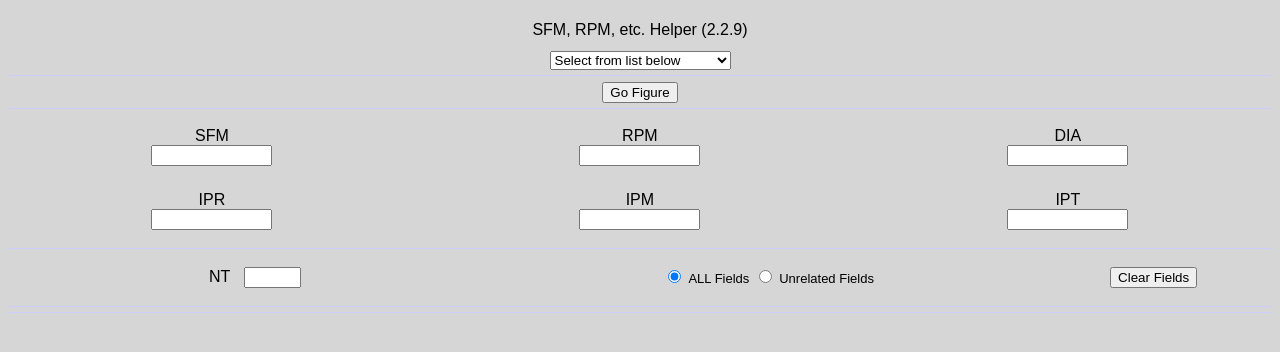
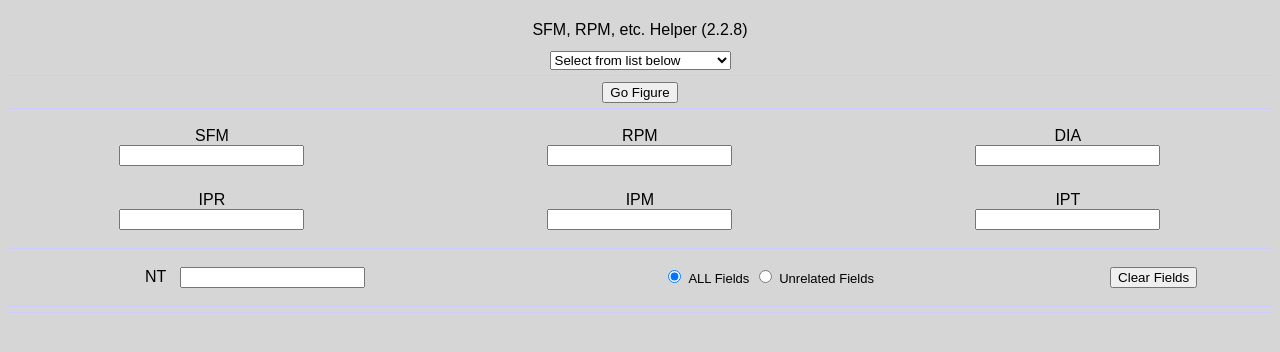
Before and after one commit to GLFilkins/GLFilkins.github.io, a plain HTML site: page index.html in a window 1280 px wide. Drawn offline with Linux system fonts and the light colour scheme.

Commit message:
Update index.html

```diff
--- a/index.html
+++ b/index.html
@@ -3,7 +3,7 @@
   <meta charset="UTF-8">
   <meta name='viewport' content='width=device-width, initial-scale=1.0, user-scalable=0' >
   <meta http-equiv="X-UA-Compatible" content="ie=edge">
-  <title>UberCalc (2.2.9)</title>
+  <title>UberCalc (2.2.8)</title>
   <link rel="stylesheet" href="./styles.css">
   <link rel="manifest" href="./manifest.json">
 
@@ -343,7 +343,7 @@ if (numTeeth==0){
 
 <div id="subcon1" class="section group">
 	<div class="col span_2_of_2" align="center">
-	SFM, RPM, etc. Helper (2.2.9)
+	SFM, RPM, etc. Helper (2.2.8)
 	</div>
 </div>
 
@@ -376,7 +376,7 @@ CheckCells(this.form.CalcSelector.value)">
 	SFM
 	</div>
 	<div>
-	<input name="sfm" type="numeric" step="0.01" id="sfm" size="12" maxlength="9" font-size: 1em;>
+	<input name="sfm" type="number" step="0.01" id="sfm" size="12" maxlength="9" font-size: 1em;>
 	</div>
 	</div>
 
@@ -385,7 +385,7 @@ CheckCells(this.form.CalcSelector.value)">
 	RPM
 	</div>
 	<div>
-	<input name="rpm" type="numeric" step="0.01" id="rpm" size="12" maxlength="9" font-size: inherit;>
+	<input name="rpm" type="number" step="0.01" id="rpm" size="12" maxlength="9" font-size: inherit;>
 	</div>
 	</div>
 
@@ -394,7 +394,7 @@ CheckCells(this.form.CalcSelector.value)">
 	DIA
 	</div>
 	<div>
-	<input name="dia" type="numeric" step="0.01" id="dia" size="12" maxlength="9" font-size: inherit;>
+	<input name="dia" type="number" step="0.01" id="dia" size="12" maxlength="9" font-size: inherit;>
 	</div>
 	</div>
 </div>
@@ -405,7 +405,7 @@ CheckCells(this.form.CalcSelector.value)">
 	IPR
 	</div>
 	<div>
-	<input name="ipr" type="numeric" step="0.01" id="ipr" size="12" maxlength="9" font-size: inherit;>
+	<input name="ipr" type="number" step="0.01" id="ipr" size="12" maxlength="9" font-size: inherit;>
 	</div>
 	</div>
 
@@ -414,7 +414,7 @@ CheckCells(this.form.CalcSelector.value)">
 	IPM
 	</div>
 	<div>
-	<input name="ipm" type="numeric" step="0.01" id="ipm" size="12" maxlength="9" font-size: inherit;>
+	<input name="ipm" type="number" step="0.01" id="ipm" size="12" maxlength="9" font-size: inherit;>
 	</div>
 	</div>
 
@@ -423,7 +423,7 @@ CheckCells(this.form.CalcSelector.value)">
 	IPT
 	</div>
 	<div>
-	<input name="ipt" type="numeric" step="0.01" id="ipt" size="12" maxlength="9" font-size: inherit;>
+	<input name="ipt" type="number" step="0.01" id="ipt" size="12" maxlength="9" font-size: inherit;>
 	</div>
 	</div>
 </div>
@@ -434,7 +434,7 @@ CheckCells(this.form.CalcSelector.value)">
 <div class="section group">
 	<div class="col span_2_of_5" align="center">
 	NT&nbsp;&nbsp;
-	<input name="numTeeth" type="numeric" step="0.01" id="numTeeth" size="4" maxlength="3" font-size: inherit;>
+	<input name="numTeeth" type="number" step="0.01" id="numTeeth" size="4" maxlength="3" font-size: inherit;>
 	</div>
 
 	<div class="col span_2_of_5" align="center"><label>
```
